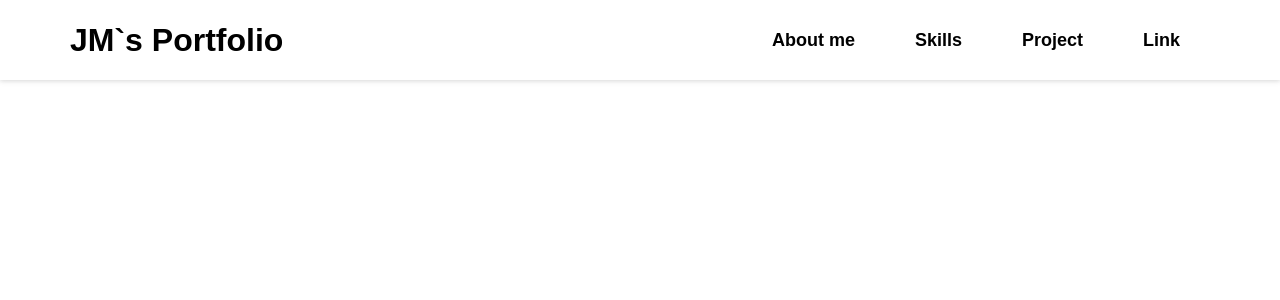
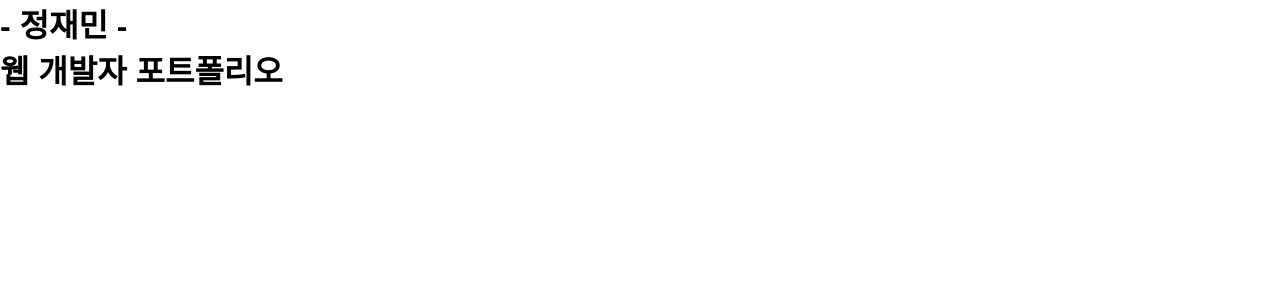
Before and after one commit to James940522/PORTFOLIO, a React (Create React App) app in the folder client/: page / in a window 1280 px wide. Shown: the top 300 px of the page. Built offline with nearby package versions, Linux system fonts and the light colour scheme.

Commit message:
Top Component title

```diff
--- a/client/src/App.js
+++ b/client/src/App.js
@@ -1,12 +1,12 @@
 import Nav from "./Components/Nav";
-
+import Top from "./Components/Top";
 import "./app.scss";
 
 function App() {
   return (
     <div className="body">
-      <Nav />
-      <div>app</div>
+      {/* <Nav /> */}
+      <Top />
     </div>
   );
 }
--- a/client/src/Components/Nav/index.js
+++ b/client/src/Components/Nav/index.js
@@ -1,6 +1,8 @@
 import "./index.scss";
 
 function Nav() {
+  // window.scrollY
+
   const moveScroll = (key) => {
     if (key === "main") {
       console.log("main");
@@ -22,25 +24,22 @@ function Nav() {
           JM`s Portfolio
         </h1>
         <nav className="menu-section">
-          <span
-            className="navigation menu"
-            onClick={(e) => moveScroll("about")}
-          >
+          <span className="navigation menu" onClick={() => moveScroll("about")}>
             About me
           </span>
           <span
             className="navigation menu"
-            onClick={(e) => moveScroll("skills")}
+            onClick={() => moveScroll("skills")}
           >
             Skills
           </span>
           <span
             className="navigation menu"
-            onClick={(e) => moveScroll("project")}
+            onClick={() => moveScroll("project")}
           >
             Project
           </span>
-          <span className="navigation menu" onClick={(e) => moveScroll("link")}>
+          <span className="navigation menu" onClick={() => moveScroll("link")}>
             Link
           </span>
         </nav>
--- /dev/null
+++ b/client/src/Components/Top/index.js
@@ -0,0 +1,12 @@
+function Top() {
+  return (
+    <div>
+      <h1>
+        - 정재민 -
+        <br />웹 개발자 포트폴리오
+      </h1>
+    </div>
+  );
+}
+
+export default Top;
```
